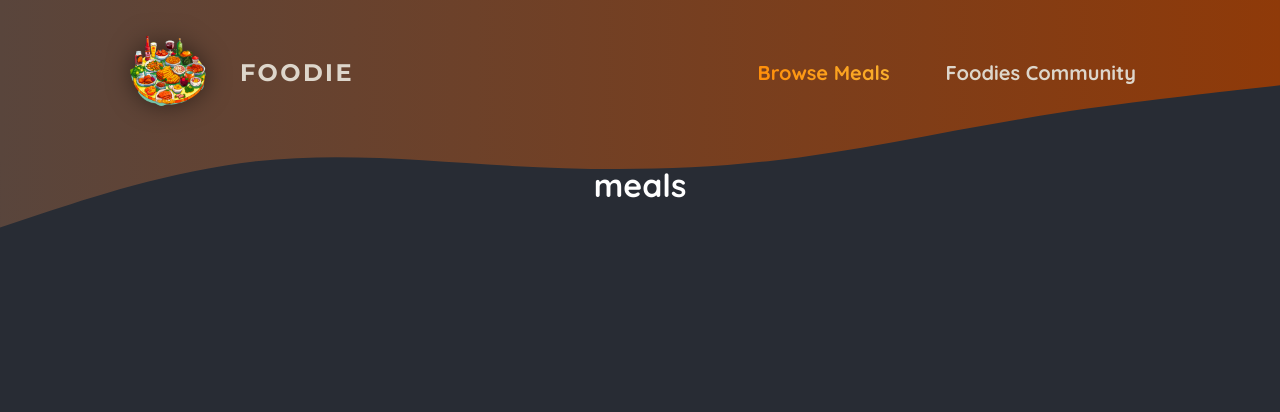
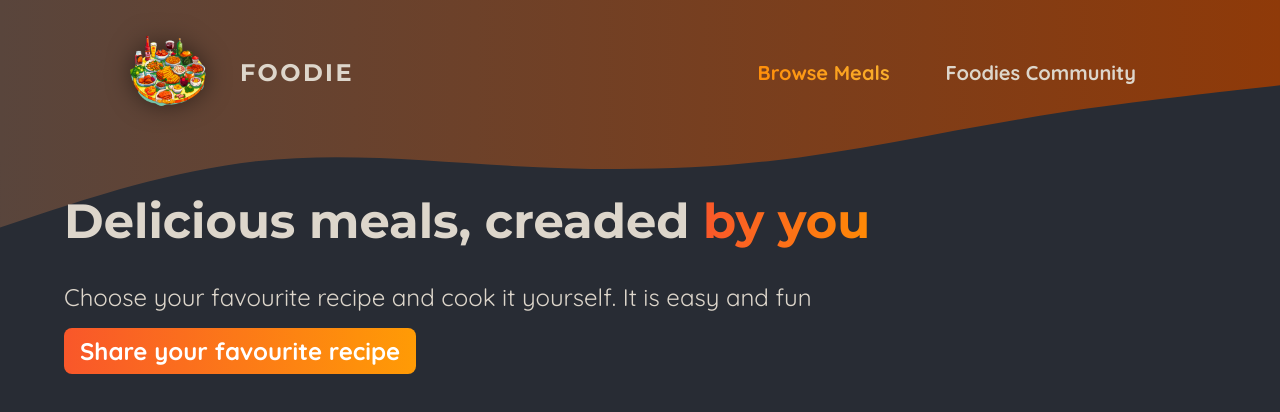
Before and after one commit to shaikat17/foodie-nextJS, a Next.js app: page /meals in a window 1280 px wide. Shown: the top 412 px of the page. Built offline with nearby package versions, Linux system fonts and the light colour scheme.

Commit message:
Worked on meals page. Created card for meals showing.

```diff
--- a/app/meals/page.js
+++ b/app/meals/page.js
@@ -1,7 +1,20 @@
+import Link from 'next/link';
+import classes from './page.module.css'
+import MealsGrid from '@/components/meals/meals-grid';
+
 export default function MealsPage() {
     return (
-        <main>
-            <h1 style={{ color: 'white', textAlign: 'center' }}>meals</h1>
-        </main>
+        <>
+            <header className={classes.header}>
+                <h1>Delicious meals, creaded <span className={classes.highlight}>by you</span></h1>
+                <p>Choose your favourite recipe and cook it yourself. It is easy and fun</p>
+                <p className={classes.cta}>
+                    <Link href="/meals/share">Share your favourite recipe</Link>
+                </p>
+            </header>
+            <main className={classes.main}>
+                <MealsGrid meals={[]} />
+            </main>
+        </>
     );
 }
--- /dev/null
+++ b/app/meals/page.module.css
@@ -0,0 +1,34 @@
+.header {
+  gap: 3rem;
+  margin: 3rem auto 5rem auto;
+  width: 90%;
+  max-width: 75rem;
+  color: #ddd6cb;
+  font-size: 1.5rem;
+}
+
+.header h1 {
+  font-family: 'Montserrat', sans-serif;
+}
+
+.highlight {
+  background: linear-gradient(90deg, #f9572a, #ff8a05);
+  background-clip: text;
+  -webkit-background-clip: text;
+  -webkit-text-fill-color: transparent;
+}
+
+.header p {
+  margin: 0;
+}
+
+.cta a {
+  display: inline-block;
+  margin-top: 1rem;
+  padding: 0.5rem 1rem;
+  border-radius: 0.5rem;
+  background: linear-gradient(90deg, #f9572a, #ff9b05);
+  color: #ffffff;
+  font-weight: bold;
+  text-decoration: none;
+}
--- a/components/main-header/main-header.js
+++ b/components/main-header/main-header.js
@@ -6,6 +6,7 @@
 import Styles from "./main-header.module.css";
 import MainHeaderBackground from "./main-header-background";
 import { NavLink } from "./nav-links";
+
 
 export default function MainHeader() {
 
--- /dev/null
+++ b/components/meals/meal-item.js
@@ -0,0 +1,26 @@
+import Link from 'next/link';
+import Image from 'next/image';
+
+import classes from './meal-item.module.css';
+
+export default function MealItem({ title, slug, image, summary, creator }) {
+  return (
+    <article className={classes.meal}>
+      <header>
+        <div className={classes.image}>
+          <Image src={image} alt={title} fill />
+        </div>
+        <div className={classes.headerText}>
+          <h2>{title}</h2>
+          <p>by {creator}</p>
+        </div>
+      </header>
+      <div className={classes.content}>
+        <p className={classes.summary}>{summary}</p>
+        <div className={classes.actions}>
+          <Link href={`/meals/${slug}`}>View Details</Link>
+        </div>
+      </div>
+    </article>
+  );
+}
--- /dev/null
+++ b/components/meals/meal-item.module.css
@@ -0,0 +1,75 @@
+.meal {
+    display: flex;
+    flex-direction: column;
+    justify-content: space-between;
+    height: 100%;
+    border-radius: 4px;
+    box-shadow: 0 0 12px rgba(0, 0, 0, 0.3);
+    overflow: hidden;
+    transition: all 0.3s ease-in-out;
+    color: #ddd6cb;
+    background: linear-gradient(90deg, #2c1e19, #25200f);
+  }
+
+  .headerText {
+    padding: 0.5rem 1rem 0 1rem;
+  }
+
+  .headerText h2 {
+    margin: 0;
+    font-size: 1.5rem;
+    font-family: 'Montserrat', sans-serif;
+  }
+
+  .headerText p {
+    font-size: 0.75rem;
+    color: #cfa69b;
+    font-style: italic;
+  }
+
+  .meal h2,
+  .meal p {
+    margin: 0;
+  }
+
+  .image {
+    position: relative;
+    height: 15rem;
+  }
+
+  .meal img {
+    object-fit: cover;
+  }
+
+  .content {
+    display: flex;
+    flex-direction: column;
+    justify-content: space-between;
+    height: 100%;
+  }
+
+  .summary {
+    padding: 1rem 1rem 0 1rem;
+  }
+
+  .actions {
+    padding: 1rem;
+    text-align: right;
+  }
+
+  .actions a {
+    display: inline-block;
+    margin-top: 1rem;
+    padding: 0.5rem 1rem;
+    border-radius: 0.5rem;
+    background: linear-gradient(90deg, #f9572a, #ff9b05);
+    color: #ffffff;
+    font-weight: bold;
+    text-decoration: none;
+  }
+
+  .actions a:hover,
+  .actions a:active {
+    background: linear-gradient(90deg, #fd4715, #f9b241);
+    box-shadow: 0 0 12px rgba(242, 100, 18, 0.8);
+  }
--- /dev/null
+++ b/components/meals/meals-grid.js
@@ -0,0 +1,14 @@
+import MealItem from './meal-item';
+import classes from './meals-grid.module.css'
+
+export default function MealsGrid({ meals }) {
+    return (
+        <ul className={classes.meals}>
+           {meals.map((meal) => (
+               <li key={meal.id}>
+                   <MealItem {...meal} />
+               </li>
+           ))}
+        </ul>
+    );
+}
--- /dev/null
+++ b/components/meals/meals-grid.module.css
@@ -0,0 +1,10 @@
+.meals {
+    width: 90%;
+    max-width: 90rem;
+    display: grid;
+    grid-template-columns: repeat(auto-fill, minmax(20rem, 1fr));
+    grid-gap: 5rem;
+    margin: 2rem auto;
+    list-style: none;
+    padding: 0;
+  }
```
